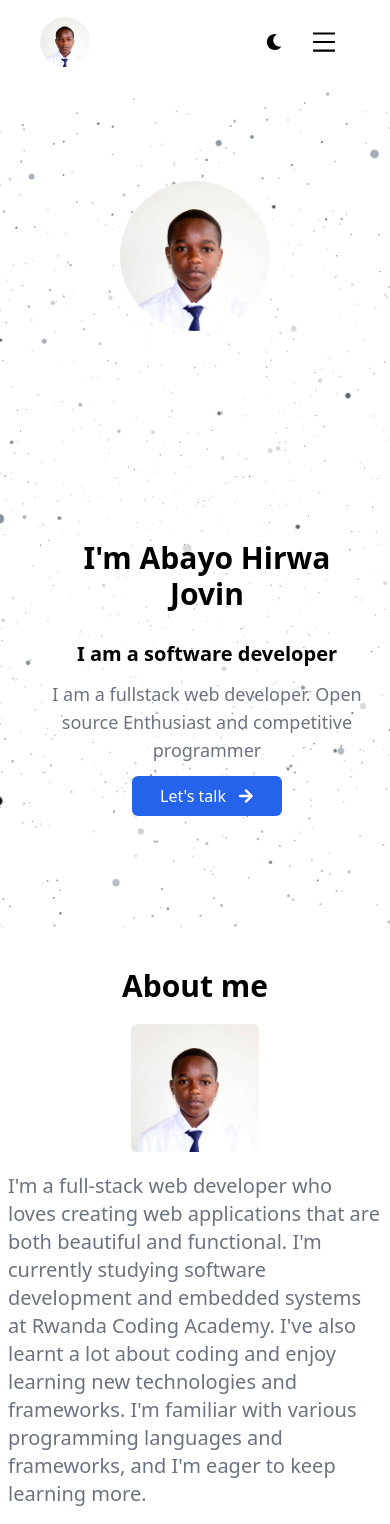
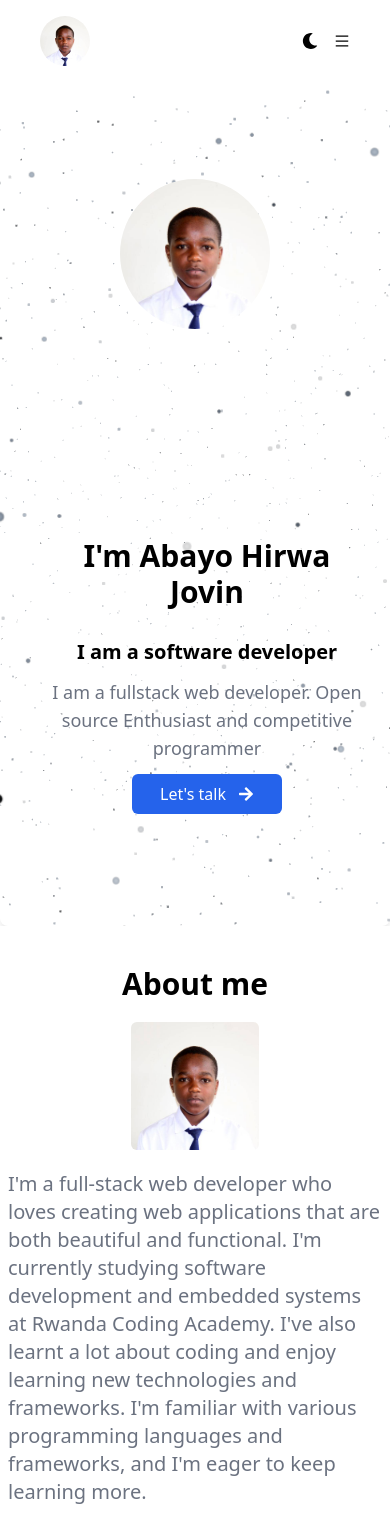
Before and after one commit to AbayoHJovin/Hirwajovin, a Next.js app: page / in a window 390 px wide. Shown: the top 1524 px of the page. Built offline with nearby package versions, Linux system fonts and the light colour scheme.

Commit message:
Added my resume

```diff
--- a/src/components/Education.tsx
+++ b/src/components/Education.tsx
@@ -53,7 +53,7 @@ const Education = () => {
               </>
             ) : (
               <>
-                <h2 className="font-bold text-xl md:text-2xl">
+                <h2 className="font-bold text-xl md:text-2xl text-black dark:text-black">
                   Bachelor Of Computer Science (BCS)
                 </h2>
                 <p className="text-sm font-[500] text-[#6b7280] md:text-base mt-2">
--- a/src/components/about.tsx
+++ b/src/components/about.tsx
@@ -53,7 +53,6 @@ export default function About() {
     const timer = setTimeout(() => setLoading(false), 2000);
     return () => clearTimeout(timer);
   }, []);
-
   return (
     <div
       id="about"
@@ -96,9 +95,11 @@ export default function About() {
               {loading ? (
                 <Skeleton width={200} height={50} />
               ) : (
-                <button className="p-2 px-4 text-white bg-blue-600 rounded-md">
-                  Resume
-                </button>
+                <a href="/Jovin.pdf">
+                  <button className="p-2 px-4 text-white bg-blue-600 rounded-md">
+                    Resume
+                  </button>
+                </a>
               )}
             </div>
             <div className="rounded-lg bg-transparent space-y-4 text-start px-6 lg:px-0 lg:text-left">
--- a/src/components/navbar.tsx
+++ b/src/components/navbar.tsx
@@ -108,16 +108,11 @@ export default function Navbar() {
           ) : (
             <FaMoon onClick={toggleTheme} />
           )}
-          <IconButton
-            size="large"
-            edge="start"
-            color="inherit"
-            aria-label="menu"
-            sx={{ mr: 2, display: { sm: "none" } }}
+
+          <AiOutlineMenu
+            className="mr-2 visible sm:hidden"
             onClick={toggleDrawer(true)}
-          >
-            <AiOutlineMenu />
-          </IconButton>
+          />
         </div>
         <Drawer
           anchor="right"
```
Also changed, not shown: 1 other file (tests, documents, lock files or other folders).
